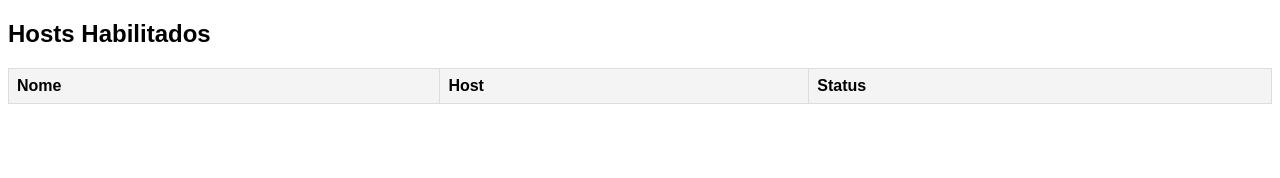
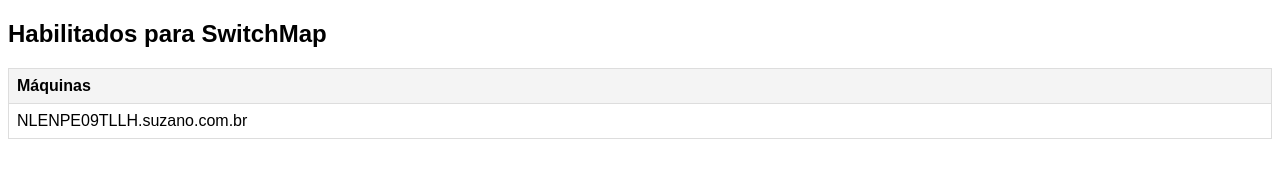
Before and after one commit to pedr-moura/API_security_SWMAP, a plain HTML site: page index.html in a window 1280 px wide. Drawn offline with Linux system fonts and the light colour scheme.

Commit message:
Add files via upload

```diff
--- a/index.html
+++ b/index.html
@@ -12,13 +12,11 @@
     </style>
 </head>
 <body>
-    <h2>Hosts Habilitados</h2>
+    <h2>Habilitados para SwitchMap</h2>
     <table id="apiTable">
         <thead>
             <tr>
-                <th>Nome</th>
-                <th>Host</th>
-                <th>Status</th>
+                <th>Máquinas</th>
             </tr>
         </thead>
         <tbody>
@@ -29,11 +27,9 @@
             .then(response => response.json())
             .then(data => {
                 const tableBody = document.querySelector('#apiTable tbody');
-                data.forEach(api => {
+                data.hostnames.forEach(hostname => {
                     let row = `<tr>
-                        <td>${api.nome}</td>
-                        <td>${api.host}</td>
-                        <td>${api.status}</td>
+                        <td>${hostname}</td>
                     </tr>`;
                     tableBody.innerHTML += row;
                 });
```
